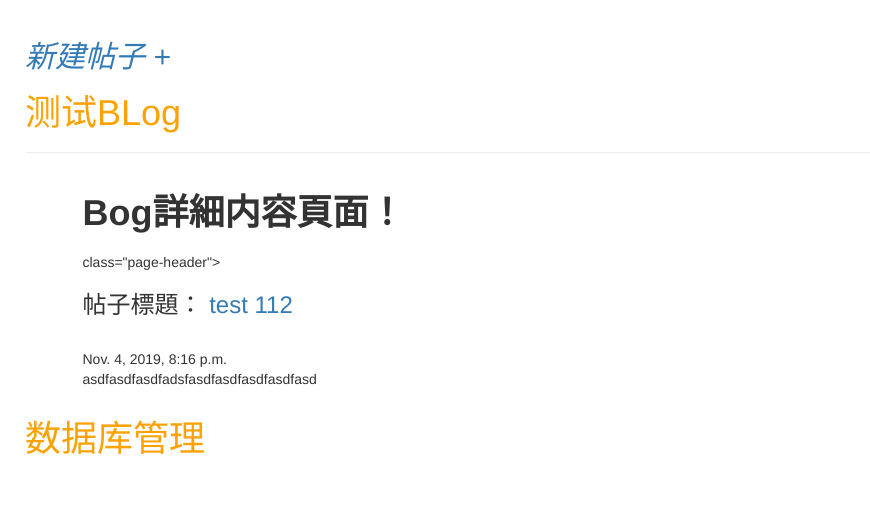
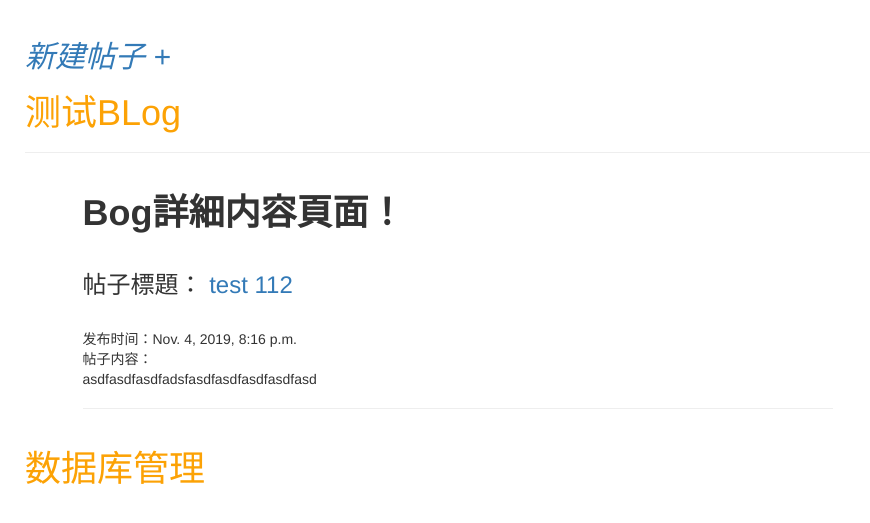
Before and after one commit to dustxdustx/my-first-blog, a Django app: page /post/1/ in a window 1280 px wide. Shown: the top 523 px of the page, without its empty margins (0-870 px from the left). Run offline with Django 3.2, Linux system fonts and the light colour scheme; data comes from the database, SQL or seed files in the repository; both versions use the stored data as it was after the commit; some libraries are stand-ins or nearby versions.

Commit message:
加入存盘动作

```diff
--- a/blog/templates/blog/post_detail.html
+++ b/blog/templates/blog/post_detail.html
@@ -4,15 +4,16 @@
 		<div><h2>{{posts}}</h2>
 		</div>
 		<div class="post" >
-			<div> class="page-header">
+			<div class="page-header">
 			<h3>帖子標題：<a href="/"> {{post.title}}</a></h3><br>
 				{% if post.published_date %}
 				<div class=date>
-					{{post.published_date}}
+					发布时间：{{post.published_date}}
 				</div>
 				{% endif %}
-
-				<p> {{post.text|linebreaksbr}}</p>
+				<div class="body">
+					<p>帖子内容：<br> {{post.text|linebreaksbr}}</p>
+				</div>
 			</div>
 	    </div>
 
--- a/blog/views.py
+++ b/blog/views.py
@@ -1,4 +1,4 @@
-from django.shortcuts import render,get_object_or_404
+from django.shortcuts import render,get_object_or_404,redirect
 from .models import Post
 from django.utils import timezone
 from .forms import PostForm
@@ -13,5 +13,14 @@ def post_detail(request,pk):
 	return render(request,'blog/post_detail.html',{'post':post})
 
 def post_new(request):
-	form = PostForm()
-	return render(request,'blog/post_edit.html',{'form':form})
+	if request.method=="POST":
+		form=PostForm(request.POST)
+		if form.is_valid():
+			post=form.save(commit=False)
+			post.author=request.user
+			post.published_date=timezone.now()
+			post.save()
+			return redirect('post_detail',pk=post.pk)
+	else:
+		form = PostForm()
+		return render(request,'blog/post_edit.html',{'form':form})
```
Also changed, not shown: db.sqlite3.
